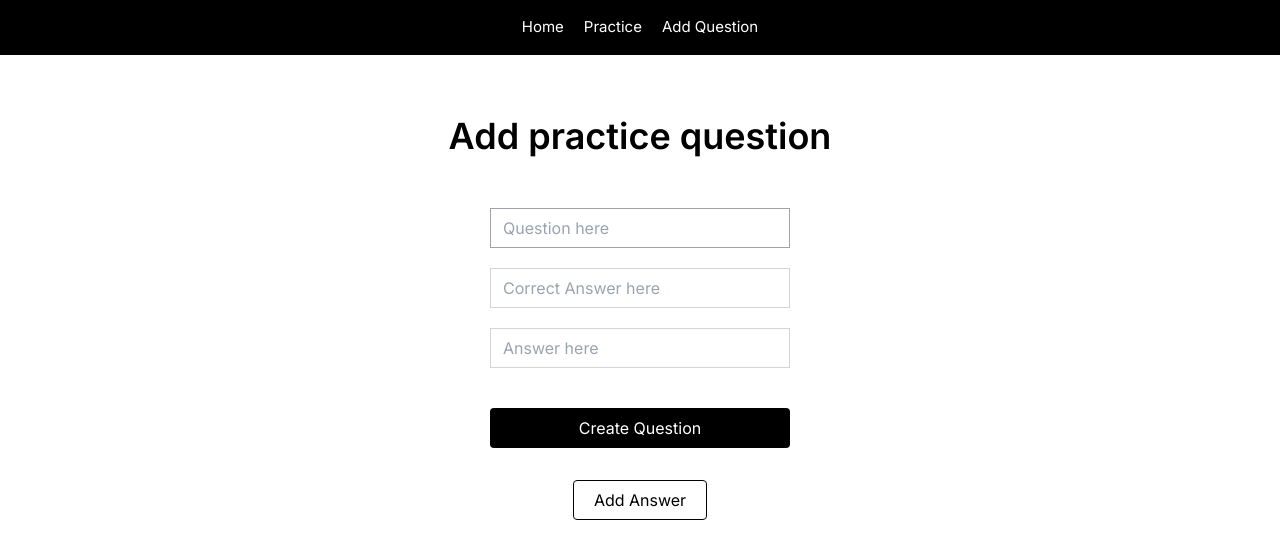
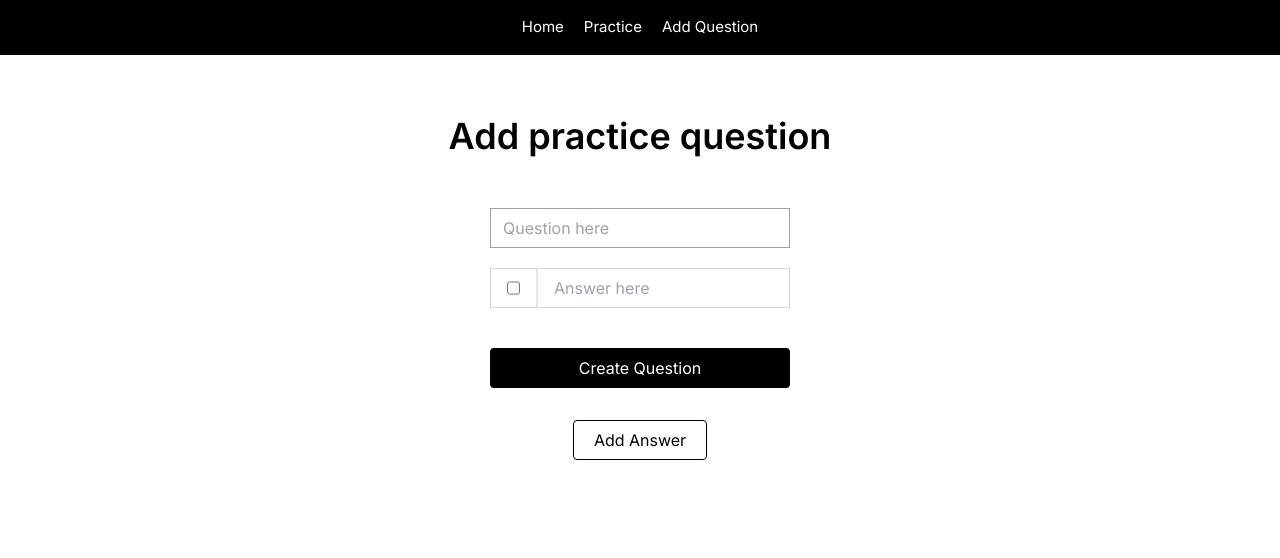
Before and after one commit to DebuggedMoon/comptia-study, a Next.js app: page /add-question in a window 1280 px wide. Shown: the top 558 px of the page. Built offline with nearby package versions, Linux system fonts and the light colour scheme.

Commit message:
Add dynamic correct answer handling logic to createMultibleChoiseQuestion

```diff
--- a/src/app/add-question/page.tsx
+++ b/src/app/add-question/page.tsx
@@ -21,25 +21,37 @@ export default function AddQuestion() {
 					type="text"
 					className="border border-zinc-400 roundex px-3 h-10"
 					placeholder="Question here"
-				/>
-
-				<input
-					name="correctAnswer"
-					type="text"
-					className="border border-zinc-300 roundex px-3 h-10"
-					placeholder="Correct Answer here"
+					required
 				/>
 
 				{
 					new Array(answerAmount).fill("").map(
 						(_, i) => (
-							<input
+
+							<div
 								key={i}
-								name="answer"
-								type="text"
-								className="border border-zinc-300 roundex px-3 h-10"
-								placeholder="Answer here"
-							/>
+								className="flex border border-zinc-300 roundex h-10"
+							>
+
+								<input
+									name="answerCorrectness"
+									type="checkbox"
+									className="mx-4"
+								/>
+
+								<div
+									className="border-l-2 mr-2"
+								/>
+
+								<input
+									name="answer"
+									type="text"
+									className="pl-2"
+									placeholder="Answer here"
+								/>
+
+							</div>
+
 						)
 					)
 				}
```
